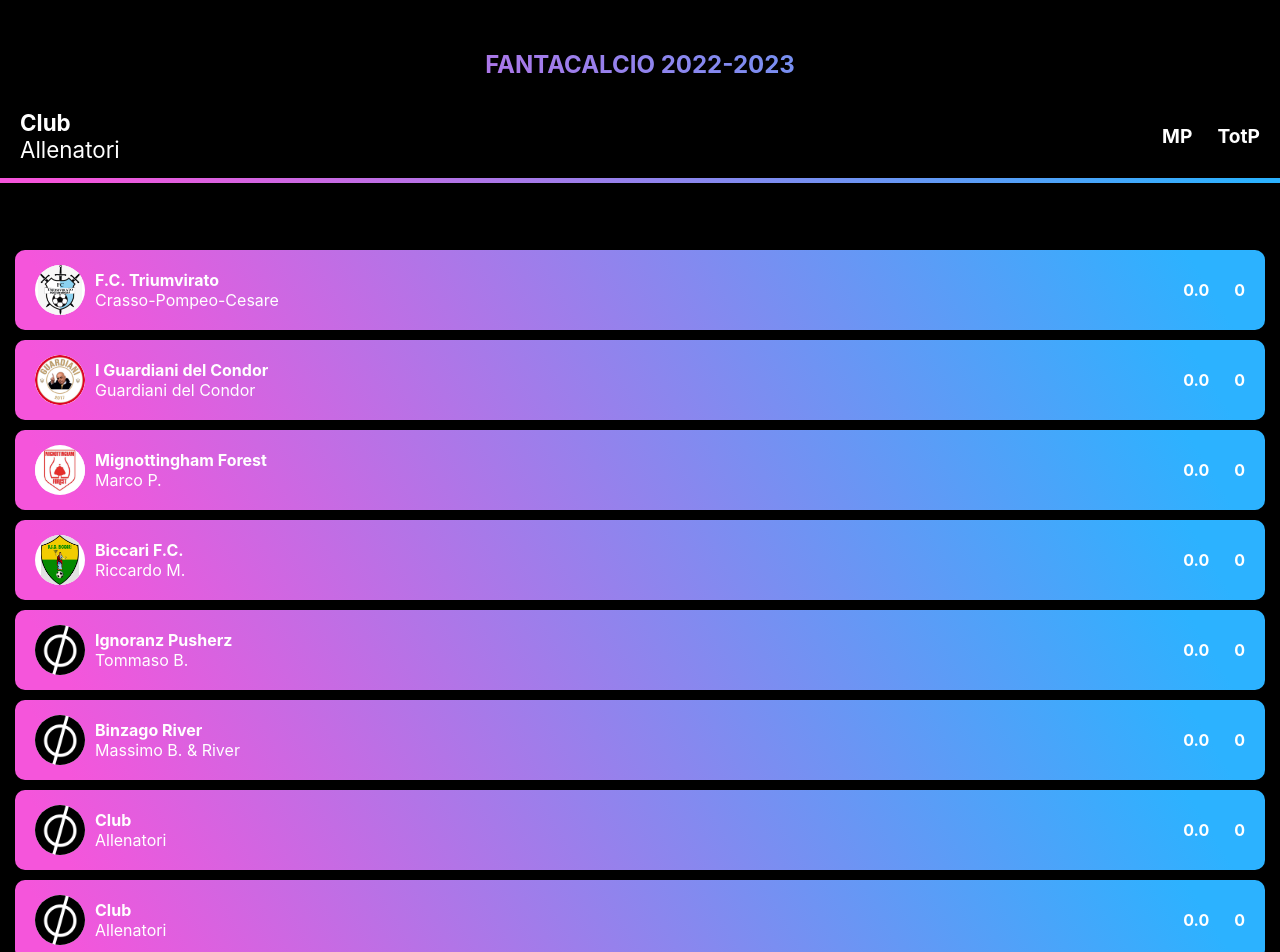
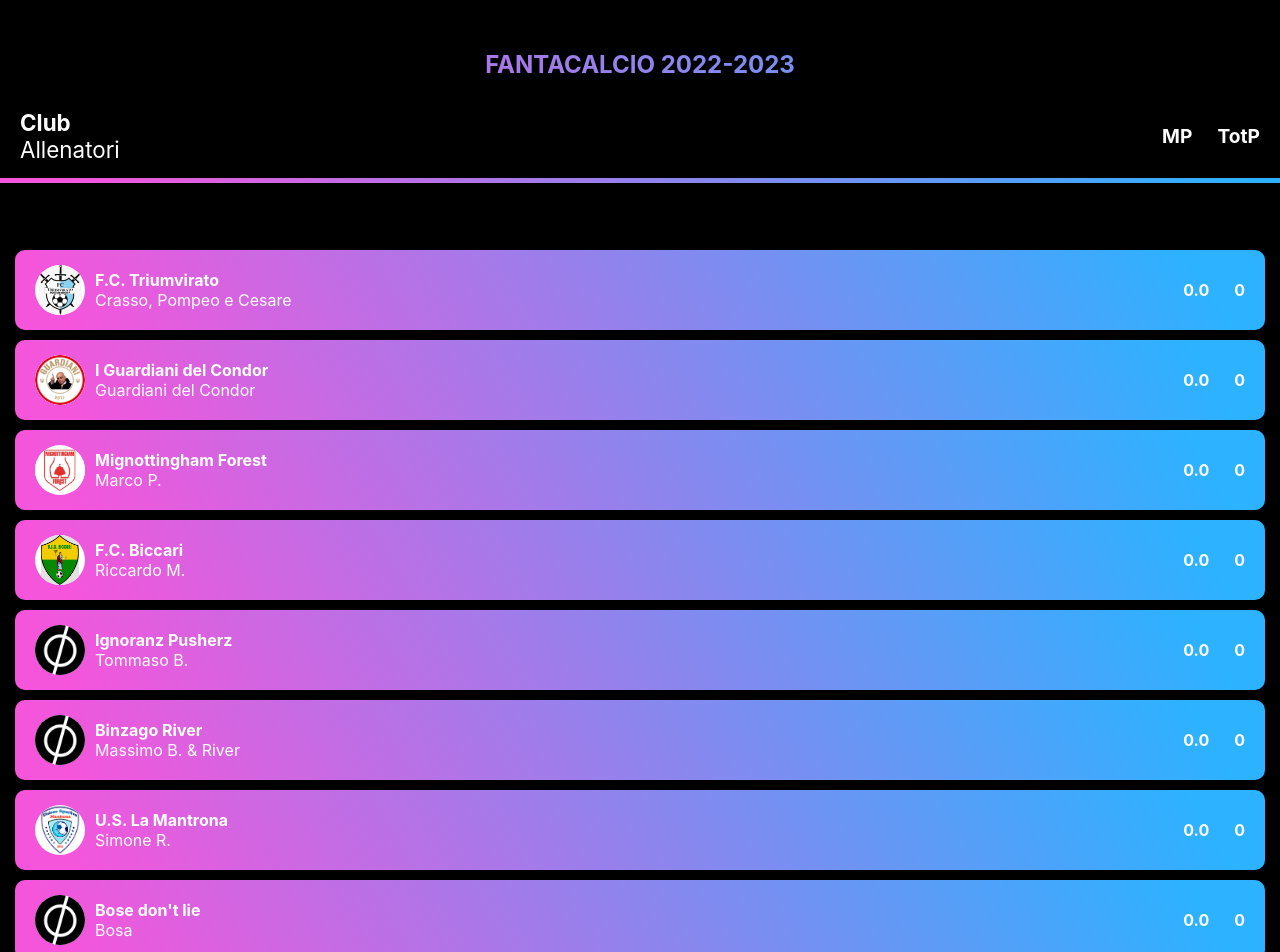
Before and after one commit to MartinFrancesco/thesuperleague, a React (Create React App) app: page /albo in a window 1280 px wide. Shown: the top 952 px of the page. Built offline with nearby package versions, Linux system fonts and the light colour scheme.

Commit message:
fix: last modify

```diff
--- a/src/components/hero/Hero.js
+++ b/src/components/hero/Hero.js
@@ -9,6 +9,7 @@ import trio from '../../asset/img/trio.jpeg';
 import guardiani from '../../asset/img/guardiani.jpeg';
 import nott from '../../asset/img/nott.jpeg';
 import biccari from '../../asset/img/biccari.jpeg';
+import mantrona from '../../asset/img/mantrona.jpeg';
 
 const Hero = () => {
 
@@ -29,16 +30,19 @@ const Hero = () => {
                             interval={4000}
                         >
                             <div>
-                                <img src={trio} alt="logo"/>
+                                <img src={guardiani} alt="logo"/>
                             </div>
                             <div>
-                                <img src={guardiani} alt="logo"/>
+                                <img src={trio} alt="logo"/>
                             </div>
                             <div>
                                 <img src={nott} alt="logo"/>
                             </div>
                             <div>
                                 <img src={biccari} alt="logo"/>
+                            </div>
+                            <div>
+                                <img src={mantrona} alt="logo"/>
                             </div>
                         </Carousel>
                 </div>
--- a/src/components/sections/albo/Albo.js
+++ b/src/components/sections/albo/Albo.js
@@ -6,6 +6,7 @@ import trio from '../../../asset/img/loghi/trio1.jpeg';
 import guardiani from '../../../asset/img/loghi/guardiani1.jpeg';
 import nott from '../../../asset/img/loghi/forest1.png';
 import biccari from '../../../asset/img/loghi/biccari1.png';
+import mantrona from '../../../asset/img/loghi/mantrona.png';
 import logo from '../../../asset/img/loghi/log.png';
 
 const Albo = () => {
@@ -39,7 +40,7 @@ const Albo = () => {
                                 </div>
                                 <div>
                                     <h2>F.C. Triumvirato</h2>
-                                    <label>Crasso-Pompeo-Cesare</label>
+                                    <label>Crasso, Pompeo e Cesare</label>
                                 </div>
                             </span>
                             <span>
@@ -86,7 +87,7 @@ const Albo = () => {
                                     <img src={biccari} alt="logo"/>
                                 </div>
                                 <div>
-                                    <h2>Biccari F.C.</h2>
+                                    <h2>F.C. Biccari</h2>
                                     <label>Riccardo M.</label>
                                 </div>
                             </span>
@@ -131,11 +132,11 @@ const Albo = () => {
                         <li>
                             <span>
                                 <div className="club-logo">
-                                    <img src={logo} alt="logo"/>
+                                    <img src={mantrona} alt="logo"/>
                                 </div>
                                 <div>
-                                    <h2>Club</h2>
-                                    <label>Allenatori</label>
+                                    <h2>U.S. La Mantrona</h2>
+                                    <label>Simone R.</label>
                                 </div>
                             </span>
                             <span>
@@ -150,8 +151,8 @@ const Albo = () => {
                                     <img src={logo} alt="logo"/>
                                 </div>
                                 <div>
-                                    <h2>Club</h2>
-                                    <label>Allenatori</label>
+                                    <h2>Bose don't lie</h2>
+                                    <label>Bosa</label>
                                 </div>
                             </span>
                             <span>
--- a/src/components/sections/press/PressRealese.js
+++ b/src/components/sections/press/PressRealese.js
@@ -10,16 +10,16 @@ const PressRealese = () => {
 
                 <p>
                     Otto delle principali squadre di fantcalcio binzaghesi si sono riunite oggi per annunciare di aver deciso di istituire una nuova competizione, la Super League, governata dai suoi club fondatori.
-                    I Guardiani del Condor, F.C. Triumvirato, Mignottingham Forest e Biccari F.C. si sono tutti uniti come club fondatori.
-                    La formazione della Super League arriva in un momento in cui la pandemia globale ha accelerato l'instabilità del modello economico del fantacalcio esistente.Inoltre, per diversi anni, i club fondatori hanno avuto l'obiettivo di migliorare la qualità e l'intensità delle competizioni fantacalcistiche esistenti durante ogni stagione e di creare un formato per i migliori club e giocatori per competere su base regolare.
-                    La pandemia ha dimostrato che sono necessari una visione strategica e un approccio commerciale sostenibile per aumentare il valore e il supporto a beneficio dell'intera piramide fantacalcistica. Negli ultimi mesi si è svolto un ampio dialogo con le parti interessate del fantacalcio in merito al formato futuro delle competizioni. Iclub fondatori ritengono che le soluzioni proposte a seguito di questi colloqui non risolvano questioni fondamentali, inclusa la necessità di fornire partite di qualità superiore e risorse finanziarie aggiuntive per la piramide fantacalcistica complessiva.
+                    I Guardiani del Condor, F.C. Triumvirato, Mignottingham Forest, F.C. Biccari e U.S. La Mantrona si sono tutti uniti come club fondatori.
+                    La formazione della Super League arriva in un momento in cui la pandemia globale ha accelerato l'instabilità del modello economico del fantacalcio esistente. Inoltre, per diversi anni, i club fondatori hanno avuto l'obiettivo di migliorare la qualità e l'intensità delle competizioni fantacalcistiche esistenti durante ogni stagione e di creare un formato per i migliori club e giocatori per competere su base regolare.
+                    La pandemia ha dimostrato che sono necessari una visione strategica e un approccio commerciale sostenibile per aumentare il valore e il supporto a beneficio dell'intera piramide fantacalcistica. Negli ultimi mesi si è svolto un ampio dialogo con le parti interessate del fantacalcio in merito al formato futuro delle competizioni. I club fondatori ritengono che le soluzioni proposte a seguito di questi colloqui non risolvano questioni fondamentali, inclusa la necessità di fornire partite di qualità superiore e risorse finanziarie aggiuntive per la piramide fantacalcistica complessiva.
                 </p>
 
                 <br></br>
                 <p><strong>Il nuovo torneo annuale fornirà una crescita economica significativamente maggiore e supporto al fantacalcio binzaghese attraverso un impegno a lungo termine per pagamenti di solidarietà illimitati che cresceranno in linea con le entrate del campionato. Questi pagamenti di solidarietà saranno sostanzialmente superiori a quelli generati dall'attuale competizione europea e dovrebbero superare i 10 miliardi di euro nel corso del periodo di impegno iniziale dei Club. Inoltre, la competizione sarà costruita su una base finanziaria sostenibile con tutti i club fondatori che aderiranno a un quadro di spesa. In cambio del loro impegno, i club fondatori riceveranno un importo di 3,5 miliardi di euro esclusivamente per sostenere i loro piani di investimento infrastrutturale e per compensare l'impatto della pandemia di COVID.</strong></p>
                 <br></br>
 
-                <strong>Gianni Celino</strong>, Presidente Onorario del Biccari FC e primo Presidente della Super League ha dichiarato:
+                <strong>Gianni Celino</strong>, Presidente Onorario del Biccari F.C. e primo Presidente della Super League ha dichiarato:
                 <em>"Aiuteremo il fantacalcio a tutti i livelli e lo porteremo al posto che gli spetta nel mondo. Il Fanta è l'unico sport globale al mondo con più di quattro miliardi di tifosi e la nostra responsabilità come grandi club è rispondere ai loro desideri".</em>
                 <br></br>
                 <br></br>
```
Also changed, not shown: src/asset/img/loghi/mantrona.png (added), src/asset/img/mantrona.jpeg (added).
